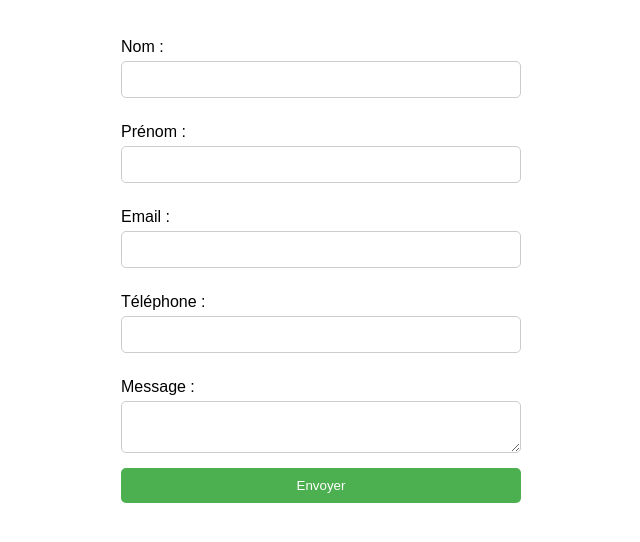
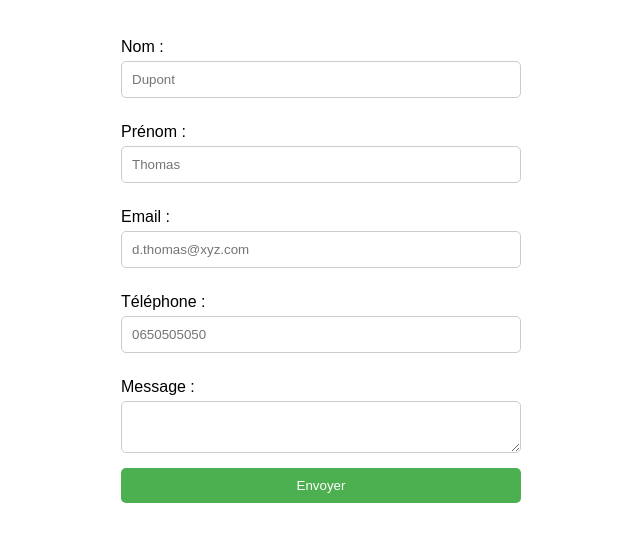
Before and after one commit to Neilruaa/git-form, a plain HTML site: page index.html in a window 1280 px wide. Shown: the whole page, without its empty margins (319-959 px from the left). Drawn offline with Linux system fonts and the light colour scheme.

Commit message:
Ajout de placeholder

```diff
--- a/index.html
+++ b/index.html
@@ -9,16 +9,16 @@
 <body>
     <form>
         <label for="nom">Nom :</label>
-        <input type="text" id="nom" name="nom" required pattern="[A-Za-zÀ-ÿ\-]+">
+        <input type="text" id="nom" name="nom" placeholder="Dupont" required pattern="[A-Za-zÀ-ÿ\-]+">
 
         <label for="prenom">Prénom :</label>
-        <input type="text" id="prenom" name="prenom" required pattern="[A-Za-zÀ-ÿ\-]+">
+        <input type="text" id="prenom" name="prenom" placeholder="Thomas" required pattern="[A-Za-zÀ-ÿ\-]+">
 
         <label for="email">Email :</label>
-        <input type="email" id="email" name="email" required>
+        <input type="email" id="email" name="email" placeholder="d.thomas@xyz.com" required>
 
         <label for="telephone">Téléphone :</label>
-        <input type="tel" id="telephone" name="telephone" pattern="[0-9]+" >
+        <input type="tel" id="telephone" name="telephone" placeholder="0650505050" pattern="[0-9]+" >
 
         <label for="message">Message :</label>
         <textarea id="message" name="message" required></textarea>
```
